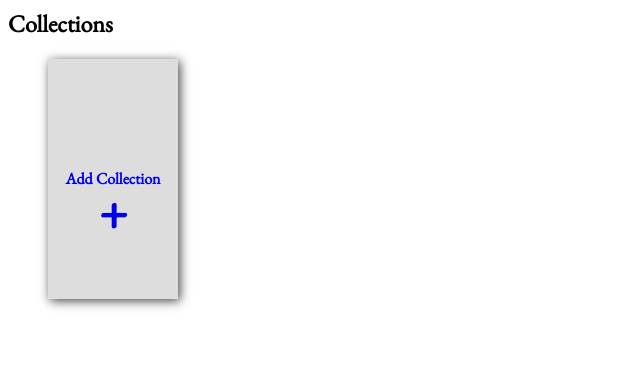
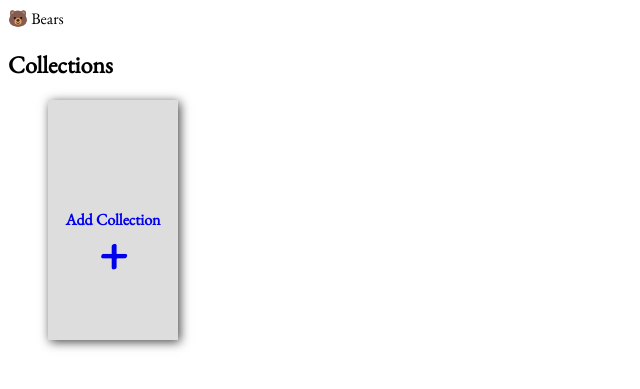
Before and after one commit to sidfarkus/bears, a Django app: page / in a window 1280 px wide. Shown: the top 389 px of the page, without its empty margins (0-640 px from the left). Run offline with Django 3.2, Linux system fonts and the light colour scheme; data that the repository does not hold is empty.

Commit message:
bears 🐻

```diff
--- a/bears_app/templates/layout.html
+++ b/bears_app/templates/layout.html
@@ -6,6 +6,10 @@
 </head>
 
 <body>
+  <header>
+  🐻 Bears
+  </header>
+
   {% block content %}
   {% endblock %}
 </body>
```
